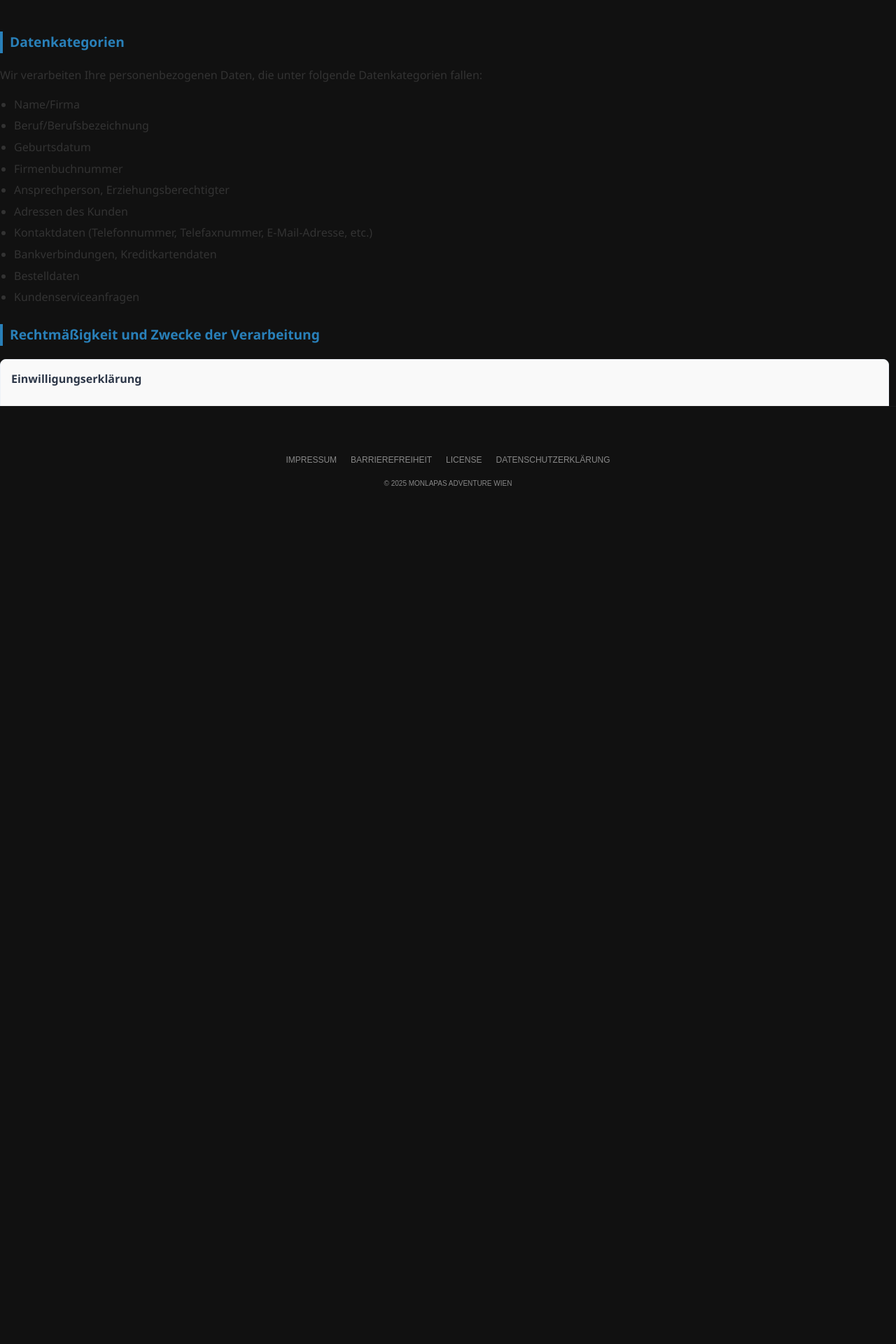
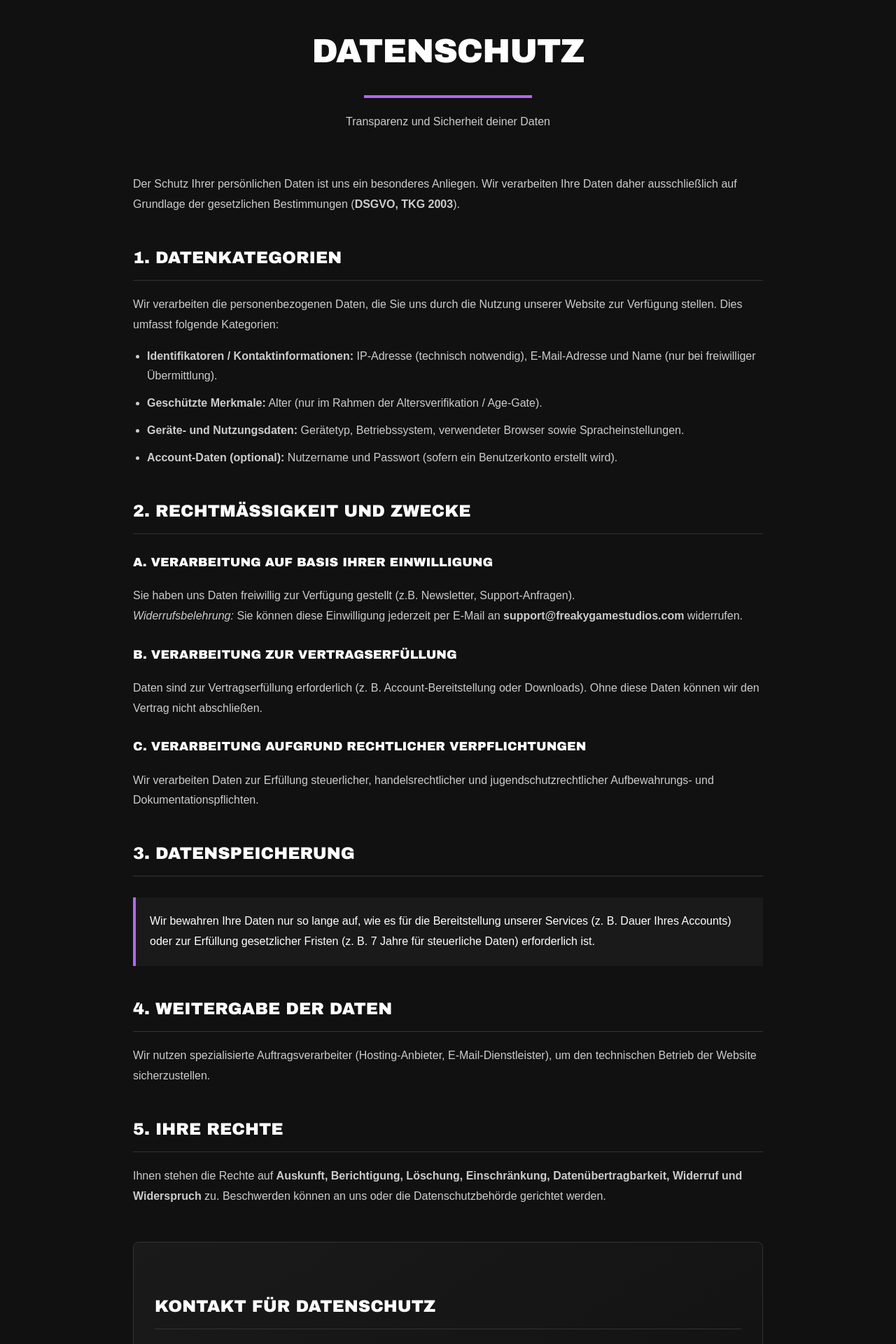
Before and after one commit to stfn123123/stfn123123.github.io, an Angular app: page /privacy-notice in a window 1280 px wide. Shown: the part 140-2060 px from the top of the page at 70% size. Before the commit the page ends 886 px from the top, so only its background shows below. Built offline with nearby package versions, Linux system fonts and the light colour scheme.

Commit message:
privacy notice finished

```diff
--- a/src/app/app.html
+++ b/src/app/app.html
@@ -24,7 +24,7 @@
   /* Styling für das gesplittete Logo */
   .logo-container {
     color: #ffffff;
-    font-size: 18px;
+    font-size: 20px;
     letter-spacing: 0.5px;
     text-transform: uppercase;
     font-weight: 900;
@@ -78,7 +78,7 @@
     color: var(--text-white);
     text-decoration: none;
     text-transform: uppercase;
-    font-size: 14px;
+    font-size: 18px;
     font-weight: 900;
     transition: opacity 0.2s, color 0.2s;
   }
@@ -99,7 +99,7 @@
     padding: 12px 35px;
 
     font-family: 'Arial Black', sans-serif;
-    font-size: 14px;
+    font-size: 18px;
     font-weight: 900;
     text-transform: uppercase;
     cursor: pointer;
@@ -133,7 +133,7 @@
   .footer-nav a {
     color: #888;
     text-decoration: none;
-    font-size: 12px;
+    font-size: 18px;
     text-transform: uppercase;
     font-family: Arial, sans-serif;
   }
@@ -144,7 +144,7 @@
 
   .copyright {
     color: #888;
-    font-size: 10px;
+    font-size: 16px;
     text-transform: uppercase;
     font-family: Arial, sans-serif;
   }
@@ -179,15 +179,8 @@
       <li><a routerLink="/impressum">Impressum</a></li>
       <li><a routerLink="/barrierefreiheit">Barrierefreiheit</a></li>
       <li><a routerLink="/license">License</a></li>
-      <li><a href="javascript:void(0)" (click)="privacyModal.showModal()">Datenschutzerklärung</a></li>
+      <li><a routerLink="/privacy-notice">Datenschutzerklärung</a></li>
     </ul>
   </nav>
   <div class="copyright">© 2025 Monlapas Adventure Wien</div>
 </footer>
-
-<dialog #privacyModal>
-  <div style="padding: 20px; background: #111; color: white;">
-    <app-privacy-notice></app-privacy-notice>
-    <button (click)="privacyModal.close()" class="buy-btn" style="width: 100%; margin: 20px 0 0 0;">Schließen</button>
-  </div>
-</dialog>
--- a/src/app/app.ts
+++ b/src/app/app.ts
@@ -1,12 +1,11 @@
 import { Component, signal } from '@angular/core';
 import {RouterLink, RouterLinkActive, RouterOutlet} from '@angular/router';
-import {PrivacyNotice} from './privacy-notice/privacy-notice';
 import {NgOptimizedImage} from '@angular/common';
 
 
 @Component({
   selector: 'app-root',
-  imports: [RouterOutlet, RouterLink, PrivacyNotice, RouterLinkActive],
+  imports: [RouterOutlet, RouterLink, RouterLinkActive],
   templateUrl: './app.html',
   styleUrl: './app.css'
 
--- a/src/app/privacy-notice/privacy-notice.html
+++ b/src/app/privacy-notice/privacy-notice.html
@@ -1,77 +1,175 @@
-<div class="privacy-container">
-  <header class="modal-header">
-    <h2>Datenschutzerklärung</h2>
+<style>
+  .legal-container {
+    max-width: 900px;
+    margin: 0 auto;
+    padding: 80px 20px;
+    font-family: 'Arial', sans-serif;
+    color: #cccccc;
+    line-height: 1.8;
+  }
+
+  .legal-header {
+    text-align: center;
+    margin-bottom: 60px;
+  }
+
+  .legal-header h1 {
+    font-family: 'Arial Black', sans-serif;
+    font-size: 3rem;
+    text-transform: uppercase;
+    color: #ffffff;
+    margin: 0;
+    letter-spacing: -1px;
+  }
+
+  .accent-line {
+    width: 240px;
+    height: 4px;
+    margin: 20px auto;
+    background-color: #b267f6;
+  }
+
+  h2 {
+    font-family: 'Arial Black', sans-serif;
+    color: #ffffff;
+    text-transform: uppercase;
+    font-size: 1.5rem;
+    margin-top: 40px;
+    margin-bottom: 20px;
+    border-bottom: 1px solid #333;
+    padding-bottom: 10px;
+  }
+
+  h3 {
+    font-family: 'Arial Black', sans-serif;
+    color: #ffffff;
+    font-size: 1.1rem;
+    margin-top: 25px;
+    text-transform: uppercase;
+  }
+
+  .status-box {
+    background-color: #1a1a1a;
+    border-left: 4px solid #b267f6;
+    padding: 20px;
+    margin: 30px 0;
+    color: #ffffff;
+  }
+
+  .highlight {
+    font-weight: bold;
+  }
+
+  .contact-section {
+    background: linear-gradient(145deg, #1a1a1a, #111111);
+    border: 1px solid #333;
+    padding: 30px;
+    border-radius: 8px;
+    margin-top: 50px;
+  }
+
+  .footer-note {
+    font-size: 1.0rem;
+    color: #888888;
+    margin-top: 60px;
+    text-align: center;
+    border-top: 1px solid #222;
+    padding-top: 20px;
+  }
+
+  a {
+    color: #b267f6;
+    text-decoration: none;
+  }
+
+  a:hover {
+    text-decoration: underline;
+  }
+
+  ul {
+    padding-left: 20px;
+  }
+
+  li {
+    margin-bottom: 10px;
+  }
+</style>
+
+<div class="legal-container">
+  <header class="legal-header">
+    <h1>Datenschutz</h1>
+    <div class="accent-line"></div>
+    <p>Transparenz und Sicherheit deiner Daten</p>
   </header>
 
-  <div class="modal-body">
   <section>
-      <h3>Datenkategorien</h3>
-      <p>Wir verarbeiten Ihre personenbezogenen Daten, die unter folgende Datenkategorien fallen:</p>
+    <p>
+      Der Schutz Ihrer persönlichen Daten ist uns ein besonderes Anliegen. Wir verarbeiten Ihre Daten daher ausschließlich auf Grundlage der gesetzlichen Bestimmungen (<span class="highlight">DSGVO, TKG 2003</span>).
+    </p>
+  </section>
+
+  <section>
+    <h2>1. Datenkategorien</h2>
+    <p>Wir verarbeiten die personenbezogenen Daten, die Sie uns durch die Nutzung unserer Website zur Verfügung stellen. Dies umfasst folgende Kategorien:</p>
     <ul>
-        <li>Name/Firma</li>
-        <li>Beruf/Berufsbezeichnung</li>
-        <li>Geburtsdatum</li>
-        <li>Firmenbuchnummer</li>
-        <li>Ansprechperson, Erziehungsberechtigter</li>
-        <li>Adressen des Kunden</li>
-        <li>Kontaktdaten (Telefonnummer, Telefaxnummer, E-Mail-Adresse, etc.)</li>
-        <li>Bankverbindungen, Kreditkartendaten</li>
-        <li>Bestelldaten</li>
-        <li>Kundenserviceanfragen</li>
+      <li><span class="highlight">Identifikatoren / Kontaktinformationen:</span> IP-Adresse (technisch notwendig), E-Mail-Adresse und Name (nur bei freiwilliger Übermittlung).</li>
+      <li><span class="highlight">Geschützte Merkmale:</span> Alter (nur im Rahmen der Altersverifikation / Age-Gate).</li>
+      <li><span class="highlight">Geräte- und Nutzungsdaten:</span> Gerätetyp, Betriebssystem, verwendeter Browser sowie Spracheinstellungen.</li>
+      <li><span class="highlight">Account-Daten (optional):</span> Nutzername und Passwort (sofern ein Benutzerkonto erstellt wird).</li>
     </ul>
   </section>
 
   <section>
-      <h3>Rechtmäßigkeit und Zwecke der Verarbeitung</h3>
-      <div class="legal-basis">
-        <h4>Einwilligungserklärung</h4>
-        <p>Sie haben uns Daten über sich freiwillig zur Verfügung gestellt und wir verarbeiten diese auf Grundlage Ihrer Einwilligung zum Zwecke des Hinweises auf die zum Kunden bestehende oder vormalige Geschäftsbeziehung (Referenzhinweis).</p>
-        <p class="note">Ein Widerruf hat zur Folge, dass wir Ihre Daten ab diesem Zeitpunkt nicht mehr verarbeiten. Wenden Sie sich hierfür direkt an mich.</p>
-      </div>
+    <h2>2. Rechtmäßigkeit und Zwecke</h2>
 
-      <div class="legal-basis">
-        <h4>Vertragserfüllung</h4>
-        <p>Die bereitgestellten Daten sind zur Vertragserfüllung bzw. Durchführung vorvertraglicher Maßnahmen erforderlich. Ohne diese Daten können wir den Vertrag nicht abschließen.</p>
-      </div>
+    <h3>A. Verarbeitung auf Basis Ihrer Einwilligung</h3>
+    <p>Sie haben uns Daten freiwillig zur Verfügung gestellt (z.B. Newsletter, Support-Anfragen).
+      <br><em>Widerrufsbelehrung:</em> Sie können diese Einwilligung jederzeit per E-Mail an <span class="highlight">support@freakygamestudios.com</span> widerrufen.
+    </p>
 
-      <div class="legal-basis">
-        <h4>Rechtliche Verpflichtung</h4>
-        <p>Wir verarbeiten Daten aufgrund gesetzlicher Verpflichtungen zur ordnungsgemäßen Buchführung sowie zur Erfüllung von Nachweispflichten gegenüber Versicherungsanstalten (z.B. Unfallversicherung).</p>
-      </div>
+    <h3>B. Verarbeitung zur Vertragserfüllung</h3>
+    <p>Daten sind zur Vertragserfüllung erforderlich (z. B. Account-Bereitstellung oder Downloads). Ohne diese Daten können wir den Vertrag nicht abschließen.</p>
 
-      <div class="legal-basis">
-        <h4>Berechtigtes Interesse</h4>
-        <p>Unser Interesse besteht in einer effizienten Kundenbetreuung, Dokumentation von Trainingsfortschritten und Information über Terminänderungen.</p>
+    <h3>C. Verarbeitung aufgrund rechtlicher Verpflichtungen</h3>
+    <p>Wir verarbeiten Daten zur Erfüllung steuerlicher, handelsrechtlicher und jugendschutzrechtlicher Aufbewahrungs- und Dokumentationspflichten.</p>
+  </section>
+
+  <section>
+    <h2>3. Datenspeicherung</h2>
+    <div class="status-box">
+      Wir bewahren Ihre Daten nur so lange auf, wie es für die Bereitstellung unserer Services (z. B. Dauer Ihres Accounts) oder zur Erfüllung gesetzlicher Fristen (z. B. 7 Jahre für steuerliche Daten) erforderlich ist.
     </div>
   </section>
 
   <section>
-      <h3>Speicherdauer</h3>
-      <p>Wir speichern Ihre Daten für die Dauer der aufrechten Geschäftsbeziehung sowie darüber hinaus gemäß den gesetzlichen Aufbewahrungsfristen (7 Jahre gemäß BAO).</p>
+    <h2>4. Weitergabe der Daten</h2>
+    <p>Wir nutzen spezialisierte Auftragsverarbeiter (Hosting-Anbieter, E-Mail-Dienstleister), um den technischen Betrieb der Website sicherzustellen.</p>
   </section>
 
   <section>
-      <h3>Weitergabe der Daten</h3>
-      <p>Wir geben Daten an folgende Kategorien weiter:</p>
-      <ul class="recipient-list">
-        <li><strong>Steuerberatung:</strong> Buchführung & Jahresabschluss</li>
-        <li><strong>Banken:</strong> Zahlungsabwicklung</li>
-        <li><strong>Versicherungen:</strong> Unfallmeldungen im Anlassfall</li>
-        <li><strong>IT-Dienstleister:</strong> Hosting & Websitebetrieb</li>
-      </ul>
+    <h2>5. Ihre Rechte</h2>
+    <p>
+      Ihnen stehen die Rechte auf <span class="highlight">Auskunft, Berichtigung, Löschung, Einschränkung, Datenübertragbarkeit, Widerruf und Widerspruch</span> zu. Beschwerden können an uns oder die Datenschutzbehörde gerichtet werden.
+    </p>
   </section>
 
-    <section class="contact-box">
-      <h3>Kontakt & Aufsichtsbehörde</h3>
-      <p><strong>Stefan Wagentristl</strong><br>
-        Adresse in Wien, 1100 Wien<br>
-        Telefon: +43 67 67 67 67<br>
-        E-Mail: stefan.wagentristl@email.at</p>
+  <section class="contact-section">
+    <h2>Kontakt für Datenschutz</h2>
+    <p>
+      <strong>Freaky Game Studios</strong><br>
+      E-Mail: <a href="mailto:support@freakygamestudios.com">support@freakygamestudios.com</a><br>
+      Datenschutzbeauftragter erreichbar unter derselben Adresse.
+    </p>
+    <hr style="border: 0; border-top: 1px solid #333; margin: 20px 0;">
+    <p>
+      <strong>Zuständige Aufsichtsbehörde:</strong><br>
+      Österreichische Datenschutzbehörde<br>
+      Barichgasse 40-42, 1030 Wien | Web: <a href="http://www.dsb.gv.at/" target="_blank">www.dsb.gv.at</a>
+    </p>
+  </section>
 
-      <p class="info-text">Ein separater Datenschutzbeauftragter ist nicht bestellt.</p>
-
-      <h4>Rechtsbehelfsbelehrung</h4>
-      <p>Ihnen stehen die Rechte auf Auskunft, Berichtigung, Löschung und Widerspruch zu. Beschwerden richten Sie bitte an die Österreichische Datenschutzbehörde (Barichgasse 40-42, 1030 Wien).</p>
-    </section>
+  <footer class="footer-note">
+    Stand: November 2025<br>
+    Quelle der Vorlage: https://share.google/rK9FFaKbVWQTqKumA
+  </footer>
 </div>
-</div>
```
Lines whose indentation alone changed are shown as unchanged.
